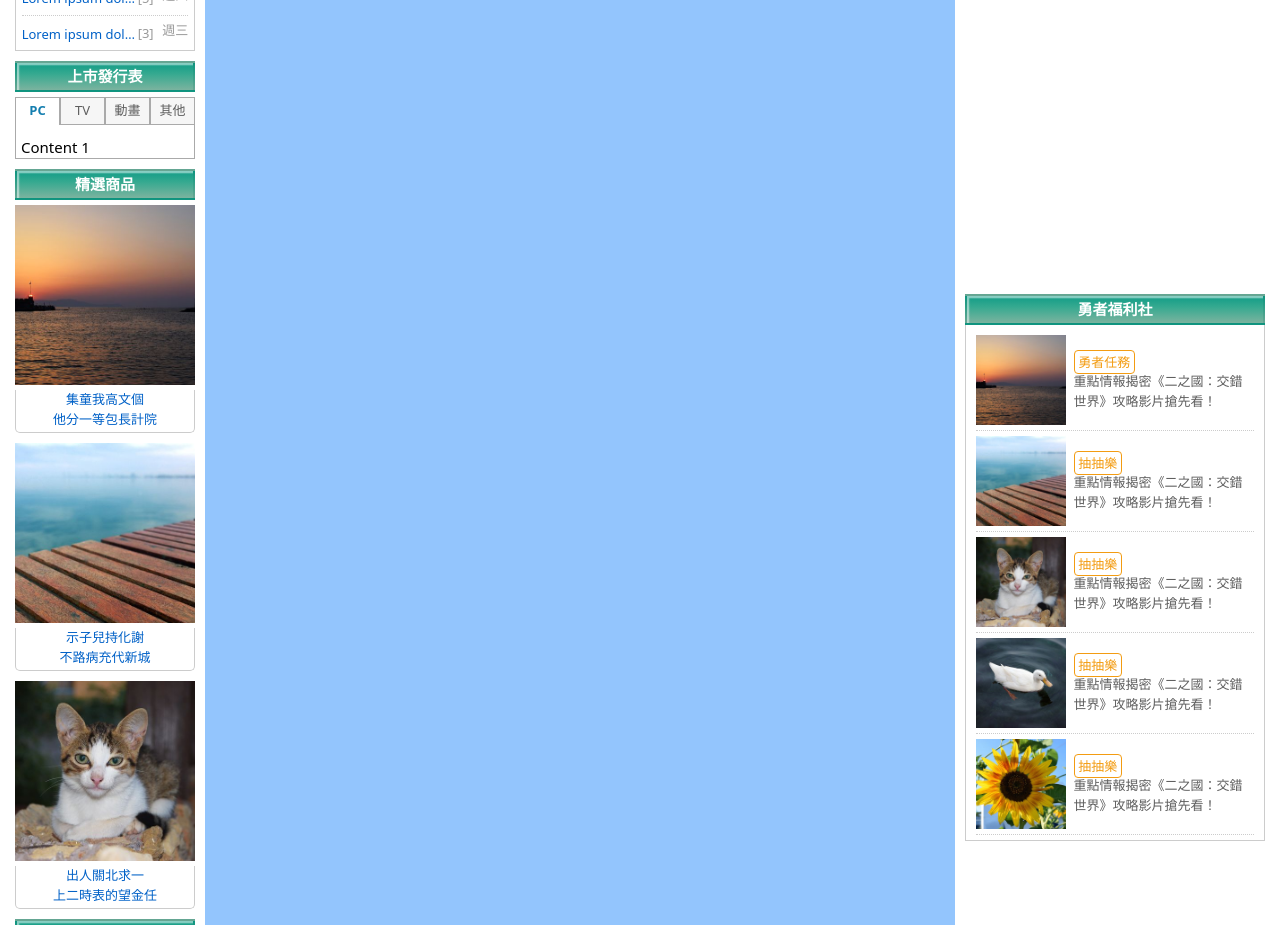
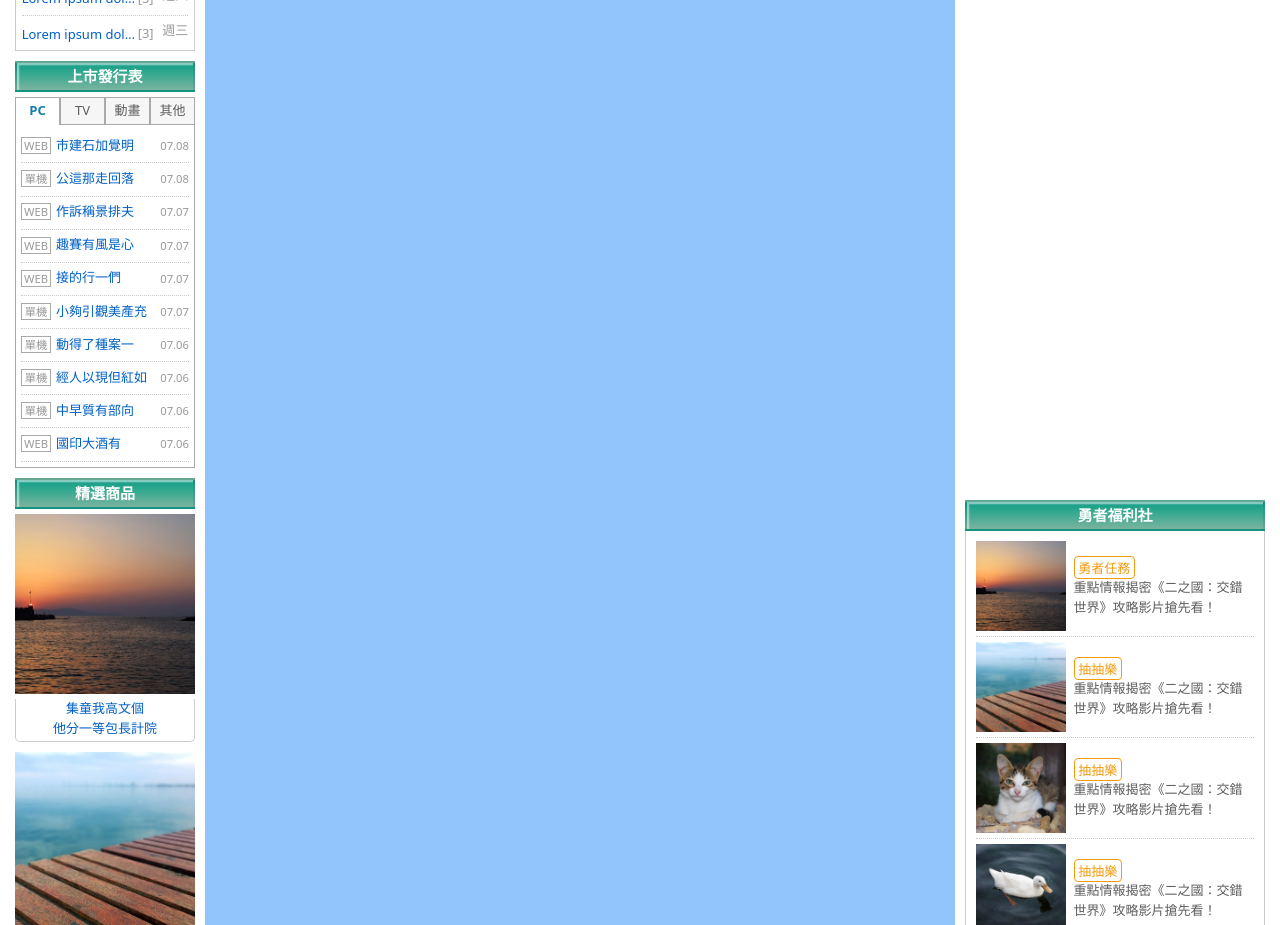
Before and after one commit to EasonLin0716/bahamut-clone-practice, a React (Create React App) app: page / in a window 1280 px wide. Shown: the part 2220-3145 px from the top of the page. Built offline with nearby package versions, Linux system fonts and the light colour scheme.

Commit message:
[構建] 上市發行表

```diff
--- a/src/components/OnSaleProduction/OnSaleProductionTabs.js
+++ b/src/components/OnSaleProduction/OnSaleProductionTabs.js
@@ -1,6 +1,85 @@
 import { useState } from "react";
 import { Tab, Tabs, TabList, TabPanel } from "react-tabs";
 import "./onSaleProductTabs.css";
+import OnSaleProductionTabsPC from "./OnSaleProductionTabsPC.js";
+import SeparateLine from "../SeparateLine/SeparateLine.js";
+const mockData = {
+  pcData: [
+    {
+      id: 1,
+      title: "市建石加覺明",
+      link: "https://www.google.com",
+      type: "WEB",
+      date: "07.08",
+    },
+    {
+      id: 2,
+      title: "公這那走回落",
+      link: "https://www.google.com",
+      type: "單機",
+      date: "07.08",
+    },
+    {
+      id: 3,
+      title: "作訴稱景排夫",
+      link: "https://www.google.com",
+      type: "WEB",
+      date: "07.07",
+    },
+    {
+      id: 4,
+      title: "趣賽有風是心",
+      link: "https://www.google.com",
+      type: "WEB",
+      date: "07.07",
+    },
+    {
+      id: 5,
+      title: "接的行一們",
+      link: "https://www.google.com",
+      type: "WEB",
+      date: "07.07",
+    },
+    {
+      id: 6,
+      title: "小夠引觀美產充",
+      link: "https://www.google.com",
+      type: "單機",
+      date: "07.07",
+    },
+    {
+      id: 7,
+      title: "動得了種案一",
+      link: "https://www.google.com",
+      type: "單機",
+      date: "07.06",
+    },
+    {
+      id: 8,
+      title: "經人以現但紅如",
+      link: "https://www.google.com",
+      type: "單機",
+      date: "07.06",
+    },
+    {
+      id: 9,
+      title: "中早質有部向",
+      link: "https://www.google.com",
+      type: "單機",
+      date: "07.06",
+    },
+    {
+      id: 10,
+      title: "國印大酒有",
+      link: "https://www.google.com",
+      type: "WEB",
+      date: "07.06",
+    },
+  ],
+  tvData: [],
+  animeData: [],
+  otherData: [],
+};
 export default function OnSaleProductionTabs() {
   const [tabIndex, setTabIndex] = useState(0);
 
@@ -12,7 +91,14 @@ export default function OnSaleProductionTabs() {
         <Tab>動畫</Tab>
         <Tab>其他</Tab>
       </TabList>
-      <TabPanel>Content 1</TabPanel>
+      <TabPanel>
+        {mockData.pcData.map((item) => (
+          <div key={item.id} class="mb-1.5">
+            <OnSaleProductionTabsPC item={item} />
+            <SeparateLine />
+          </div>
+        ))}
+      </TabPanel>
       <TabPanel>Content 2</TabPanel>
       <TabPanel>Content 3</TabPanel>
       <TabPanel>Content 4</TabPanel>
--- /dev/null
+++ b/src/components/OnSaleProduction/OnSaleProductionTabsPC.js
@@ -0,0 +1,17 @@
+export default function OnSaleProductionTabsPC(props) {
+  const { item } = props;
+  return (
+    <div class="flex justify-between items-center pb-1.75">
+      <span class="w-7.5 text-center text-xs text-gray-450 border border-gray-650">
+        {item.type}
+      </span>
+      <a
+        class="text-tiny text-bahamut-linkBlue hover:underline flex-grow ml-1.25 overflow-hidden whitespace-nowrap"
+        href={item.link}
+      >
+        {item.title}
+      </a>
+      <span class="text-xs text-gray-450 ">{item.date}</span>
+    </div>
+  );
+}
--- a/tailwind.config.js
+++ b/tailwind.config.js
@@ -21,16 +21,19 @@ module.exports = {
           450: "#999",
           550: "#f6f6f6",
           650: "#aaaaaa",
+          750: "#d6d6d6",
         },
       },
       spacing: {
         0.75: "3px",
         1.25: "5px",
+        1.75: "7px",
         2.25: "9px",
         2.5: "10px",
         3.25: "15px",
         4.5: "18px",
         5.5: "22px",
+        7.5: "30px",
         22.5: "90px",
         25: "100px",
         37.5: "150px",
```
